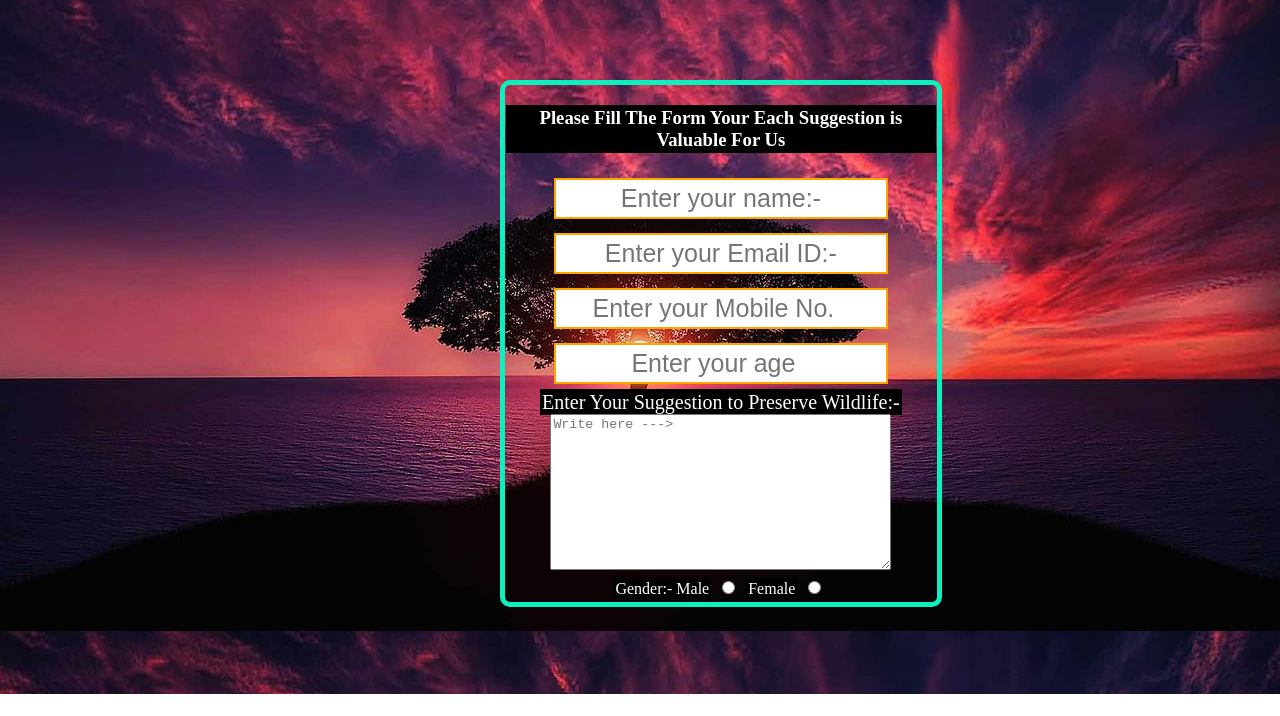
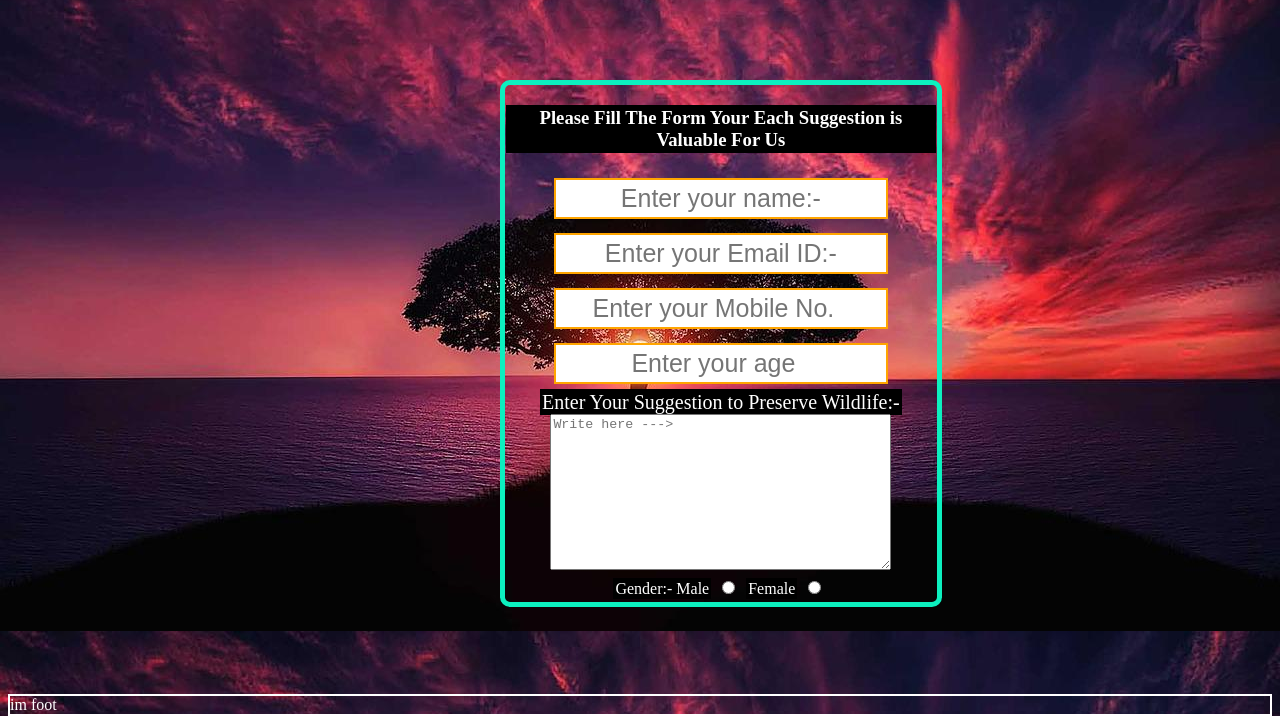
Before and after one commit to rashup198/project2, a plain HTML site: page index.html in a window 1280 px wide. Shown: the part 165-881 px from the top of the page. Before the commit the page ends 859 px from the top, so only its background shows below. Drawn offline with Linux system fonts and the light colour scheme.

Commit message:
added Footer

```diff
--- a/index.html
+++ b/index.html
@@ -15,7 +15,6 @@
 <body>
     <header>
 
-
         <div class="head">
             <h1>***Help Us Preserve the Wildlife of this Planet***</h1>
         </div>
@@ -30,11 +29,7 @@
                 Riviera
             </div>
 
-
-
-
         </div>
-
 
         <div class="right">
 
@@ -52,7 +47,6 @@
             </div>
 
         </div>
-
 
 
     </header>
@@ -75,10 +69,8 @@
         <input type="number" name="user_number" id="number" placeholder="Enter your Mobile No.">
         <br>
 
-
         <label for="age"></label>
         <input type="number" name="user_age" id="age" placeholder="Enter your age">
-
 
         <br>
 
@@ -94,12 +86,16 @@
 
         <br>
 
-
     </form>
 
     </div>
 
+    <footer>
 
+        <div class="foot">
+            im foot
+        </div>
+    </footer>
 
 </body>
 
--- a/style.css
+++ b/style.css
@@ -89,11 +89,8 @@ body {
     font-size: 25px;
     margin: 7px;
     padding: 4px;
-
     display: inline-block;
     border: 2px solid orange;
-
-
 }
 
 .textarea {
@@ -115,3 +112,10 @@ background-color: black;
     border: 2px solid black;
     background-color: black;
 }
+
+
+.foot{
+    color: white;
+
+    border:  2px solid white;
+}
```
